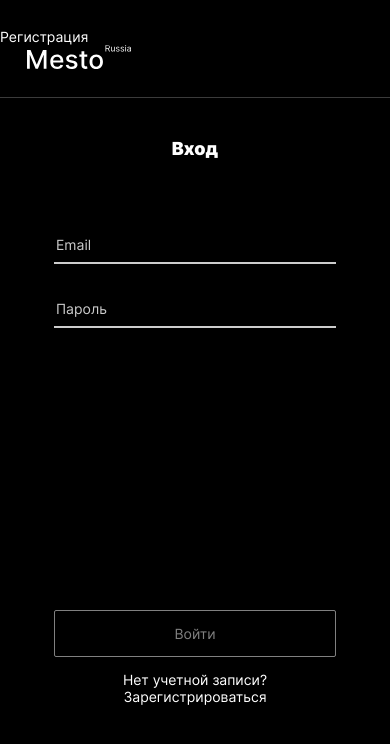
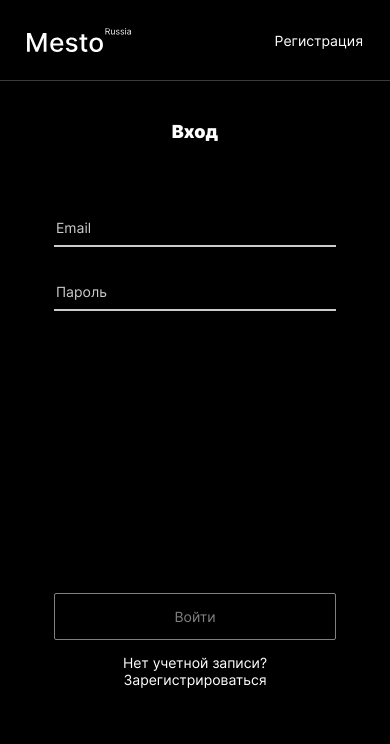
Before and after one commit to uzornakovre/react-mesto-api-full-gha, a React (Create React App) app in the folder frontend/: page /sign-in in a window 390 px wide. Shown: the top 744 px of the page. Built offline with nearby package versions, Linux system fonts and the light colour scheme.

Commit message:
fix: styles

```diff
--- a/frontend/src/styles/header.scss
+++ b/frontend/src/styles/header.scss
@@ -13,9 +13,11 @@
     padding-bottom: 28px;
   }
 
-  @media screen and (max-width: 570px) {
-    flex-direction: column-reverse;
-    align-items: flex-start;
+  &_logged-in {
+    @media screen and (max-width: 570px) {
+      flex-direction: column-reverse;
+      align-items: flex-start;
+    }
   }
 
   &__icons {
@@ -46,7 +48,7 @@
     gap: 24px;
 
     @media screen and (max-width: 980px) {
-        padding-right: 27px;
+      padding-right: 27px;
     }
 
     &_logged-in {
```
